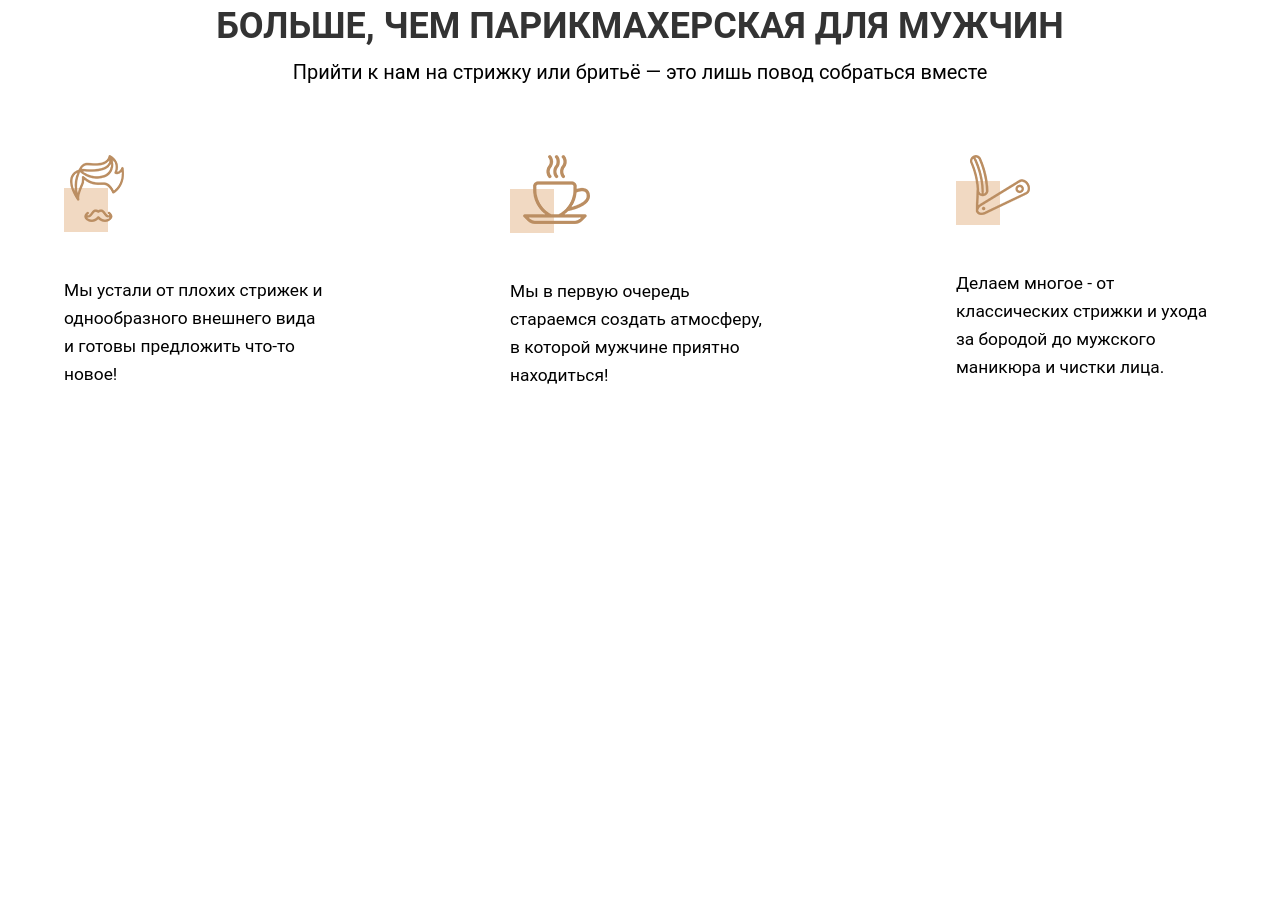
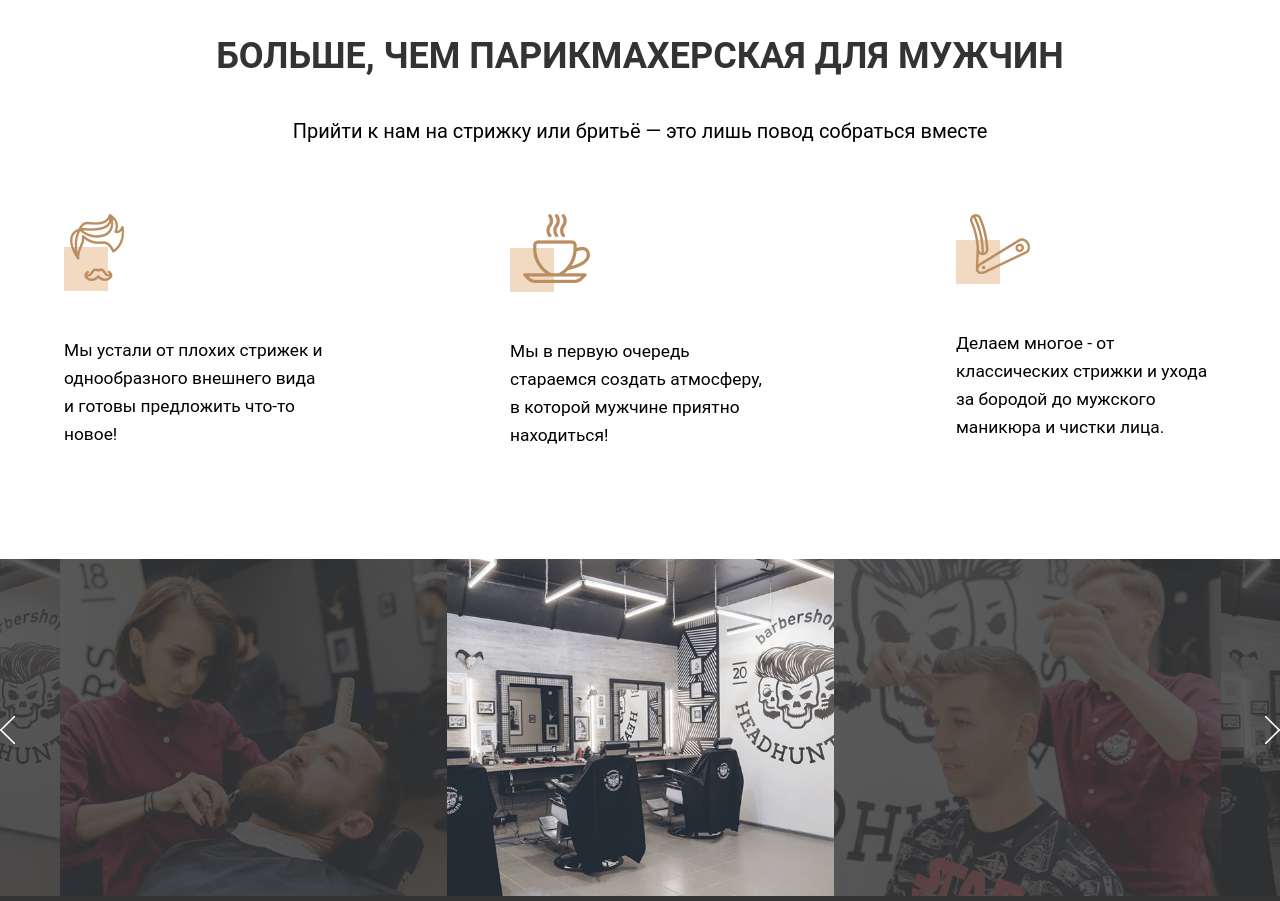
Before and after one commit to OleksandrSkliar/barbershop, a website: page src/index.html in a window 1280 px wide. Shown: the part 1014-1915 px from the top of the page. Before the commit the page ends 1513 px from the top, so only its background shows below. Drawn offline with Linux system fonts and the light colour scheme.

Commit message:
feat: add slick-slider

```diff
--- a/src/index.html
+++ b/src/index.html
@@ -12,7 +12,7 @@
 
 <body>
   <div class="wrapper">
-      <main class="page">
+    <div class="page">
       <header class="header">
         <div class="container">
           <div class="header__content">
@@ -82,17 +82,18 @@
           src="img/rectangle.png"
           alt="rectangle"
           />
-            <div class="main-screen__title">
+          <h1 class="main-screen__title">
             <span class="main-screen__subtitle-top">Мужские</span> СТРИЖКИ И БРИТЬЁ
             <span class="main-screen__subtitle-bottom">в Ярославле</span>
+          </h1>
         </div>
       </div>
-        </div>
+      <main class="main">
         <div class="container">
           <section class="section advantage">
-            <div class="section__title">
+            <h2 class="section__title">
               Больше, чем парикмахерская для мужчин
-            </div>
+            </h2>
             <span class="section__subtitle">
               Прийти к нам на стрижку или бритьё — это лишь повод собраться вместе
             </span>
@@ -129,104 +130,26 @@
                 </li>
               </ul>
             </div>
+          </section>
           </div>
-        </section>
-      </main>
+          <div class="slider">
+            <div class="slider__item">
+              <img src="img/advantages-img-2.jpg" alt="slider" class="slider__img">
             </div>
-    <!-- <header class="header">
-      <div class="container">
-        <div class="header__content">
-          <a class="header__logo">
-            <img src="img/logo.png" alt="logo" />
-          </a>
-          <a href="tel:+76398609083" class="header__phone"
-            >+7 (6398) 60-90-83</a
-          >
-          <div class="header__btn">
-            <div class="menu header__menu">
-              <a href="#" class="menu__link">
-                <span></span>
-              </a>
-              <div class="menu__wrap">
-                <ul class="menu__list">
-                  <li class="menu__item">
-                    <a href="#services" class="menu__list-link menu--hover"
-                      >Наши услуги</a
-                    >
-                  </li>
-                  <li class="menu__item">
-                    <a href="#works" class="menu__list-link menu--hover"
-                      >Портфолио
-                    </a>
-                  </li>
-                  <li class="menu__item">
-                    <a href="#advantages" class="menu__list-link menu--hover"
-                      >Почему мы лучшие?
-                    </a>
-                  </li>
-                  <li class="menu__item">
-                    <a href="#operation" class="menu__list-link menu--hover"
-                      >Процесс взаимодействия
-                    </a>
-                  </li>
-                  <li class="menu__item">
-                    <a href="#team" class="menu__list-link menu--hover"
-                      >Наша команда
-                    </a>
-                  </li>
-                  <li class="menu__item">
-                    <a href="#blog" class="menu__list-link menu--hover"
-                      >Блог
-                    </a>
-                  </li>
-                  <li class="menu__item">
-                    <a href="#contacts" class="menu__list-link menu--hover"
-                      >Остались вопросы?
-                    </a>
-                  </li>
-                </ul>
+            <div class="slider__item slider__item--red">
+              <img src="img/advantages-img-3.jpg" alt="slider" class="slider__img">
             </div>
+            <div class="slider__item">
+              <img src="img/advantages-img-2.jpg" alt="slider" class="slider__img">
             </div>
-            <button class="header__button button">Online-запись</button>
+            <div class="slider__item">
+              <img src="img/advantages-img-1.jpg" alt="slider" class="slider__img">
             </div>
           </div>
         </div>
-      <div class="hero">
-        <div class="container">
-          <div class="hero__content">
-            <img
-              class="hero__content-img"
-              src="img/rectangle.png"
-              alt="rectangle"
-            />
-            <div class="hero__title">
-              <span class="hero__subtitle-top">Мужские</span> СТРИЖКИ И БРИТЬЁ
-              <span class="hero__subtitle-bottom">в Ярославле</span>
+      </main>
     </div>
   </div>
-        </div>
-      </div>
-      <div class="header__social social">
-        <ul class="social__list">
-          <li class="social__item">
-            <a href="#" class="social__link social__link--instagram">
-              <i class="fab fa-instagram"></i>
-            </a>
-          </li>
-          <li class="social__item">
-            <a href="#" class="social__link social__link--facebook">
-              <i class="fab fa-facebook-f"></i>
-            </a>
-          </li>
-          <li class="social__item">
-            <a href="#" class="social__link social__link--vk">
-              <i class="fab fa-vk"></i>
-            </a>
-          </li>
-        </ul>
-      </div>
-    </header> -->
-    <!-- /.header -->
   <script src="js/jquery-3.4.1.min.js"></script>
   <script src="js/jquery.validate.min.js"></script>
   <script src="js/jquery.mask.min.js"></script>
--- a/src/js/main.js
+++ b/src/js/main.js
@@ -26,6 +26,13 @@ $(document).ready(function () {
   }
 
   ibg();
+
+  //слайдер
+  $('.slider').slick({
+    centerMode: true,
+    centerPadding: '60px',
+    slidesToShow: 3
+  });
 
   //Фильтр по категорям
   filter.click(function (event) {
--- a/src/sass/_settings.scss
+++ b/src/sass/_settings.scss
@@ -72,29 +72,79 @@ ul {
   }
 }
 
+
+/* Слайдер */
+.slider {
+  position: relative;
+  background-color: $dark;
+  &__item {
+    transition: all 0.3s ease 0s;
+    opacity: 0.2;
+    position: relative;
+  }
+}
+.slider__item.slick-center {
+  opacity: 1;
+}
+.slick-slider{}
+/* Слайдер запущен */
+.slick-slider.slick-initialized{}
+/* Слайдер с точками */
+.slick-slider.slick-dotted{}
+/* Ограничивающая оболочка */
+.slick-list {
+  overflow: hidden;
+}
+/* Лента слайдов */
+.slick-track{
+  display: flex;
+  align-items: flex-start;
+}
+/* Слайд */
+.slick-slide{}
+/* Слайд активный (показывается) */
+.slick-slide.slick-active{}
+/* Слайд основной */
+.slick-slide.slick-current{}
+/* Слайд по центру */
+.slick-slide.slick-center{}
+/* Клонированный слайд */
+.slick-slide.slick-cloned{}
+/* Стрелка */
+.slider .slick-arrow{
+  position: absolute;
+  display: block;
+  background-color: red;
+  top: 50%;
+  margin: -14px 0px 0px 0px;
+  z-index: 10;
+  font-size: 0;
+  width: 15px;
+  height: 28px;
+  border: 0;
+}
+/* Стрелка влево */
+.slider .slick-arrow.slick-prev{
+  left: 0;
+  background: url('../img/arrow-left.png') 0 0 / 100% no-repeat;
+}
+/* Стрелка вправо */
+.slider .slick-arrow.slick-next{
+  right: 0;
+  background: url('../img/arrow_right.png') 0 0 / 100% no-repeat;
+}
+/* Стрелка не активная */
+.slick-arrow.slick-disabled{}
+/* Точки (булиты) */
+.slick-dots{}
+.slick-dots li{}
+/* Активная точка */
+.slick-dots li.slick-active{}
+/* Элемент точки */
+.slick-dots li button{}
+
 // .mapa
 //   filter: grayscale(50%)
-
-// .section
-//   padding: 50px 0
-//   &--bg
-//     background-color: $bg-section
-//   &__title
-//     font-size: 2.571rem
-//     font-weight: 300
-//     line-height: 2.714rem
-//     text-align: center
-//     margin: 0
-//     margin-bottom: 2.428rem
-//     color: $dark
-//     &:after
-//       display: block
-//       content: ''
-//       width: 26.5rem
-//       height: 1px
-//       border-bottom: 1px solid $primary
-//       margin: auto
-//       margin-top: 1.5rem
 
 // .slider
 //   &__img
--- a/src/sass/templates/_social.sass
+++ b/src/sass/templates/_social.sass
@@ -19,17 +19,20 @@
     &--facebook
       background-color: $dark
       &:hover
-        border-color: #3B5998
-        box-shadow: 0px 0px 15px #3B5998
-        color: #3B5998
+        border: 2px solid $dark
+        background-color: $light
+        box-shadow: 0px 0px 20px $dark
+        color: $dark
     &--vk:hover
-      border-color: #4A76A8
-      box-shadow: 0px 0px 15px #4A76A8
-      color: #4A76A8
+        border: 2px solid $primary
+        background-color: $light
+        box-shadow: 0px 0px 20px $primary
+        color: $primary
     &--instagram:hover
-      border-color: #ef0baf
-      box-shadow: 0px 0px 15px #ef0baf
-      color: #ef0baf
+        border: 2px solid $primary
+        background-color: $light
+        box-shadow: 0px 0px 20px $primary
+        color: $primary
   &__list
     display: flex
     justify-content: space-between
```
Also changed, not shown: src/css/style.css, src/img/arrow-left.png (added), src/img/arrow_right.png (added). Lines whose indentation alone changed are shown as unchanged.
